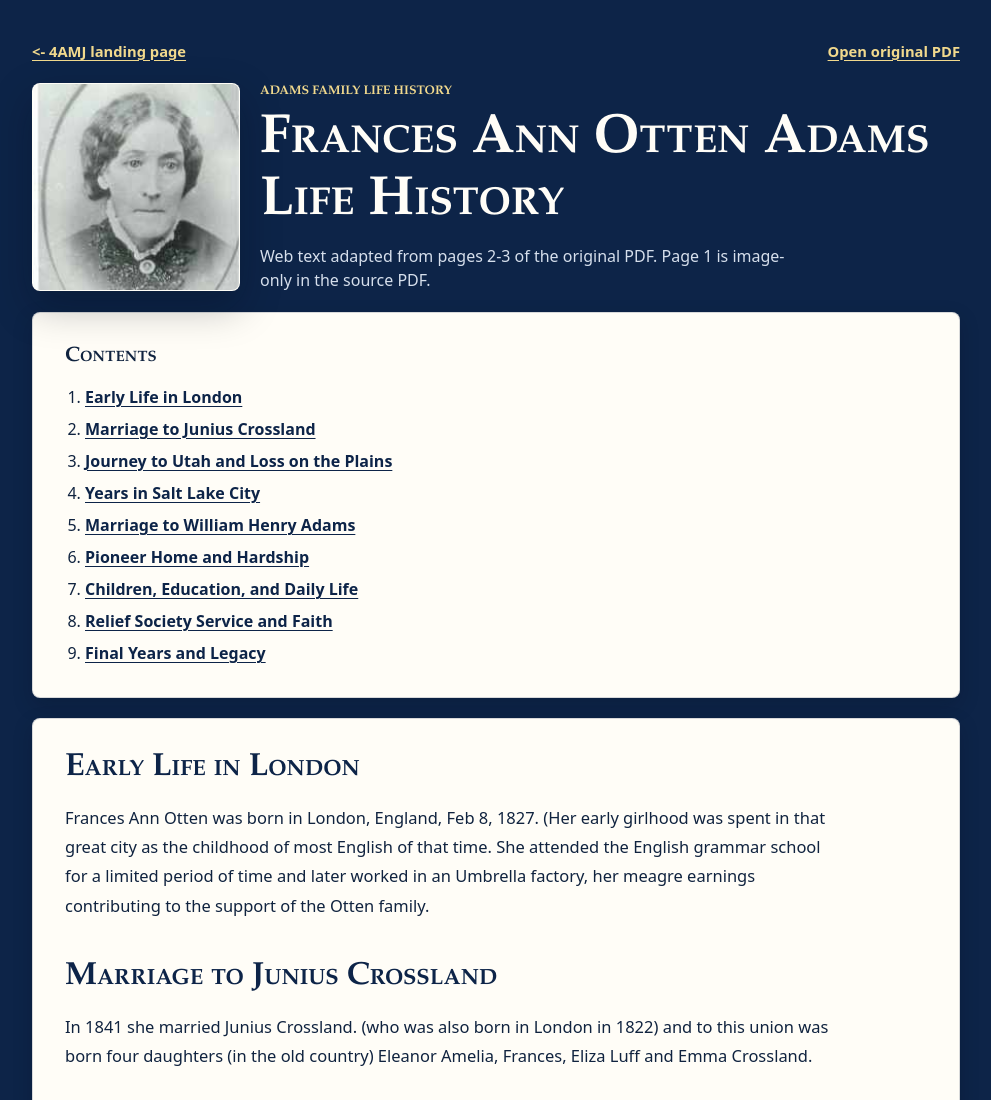
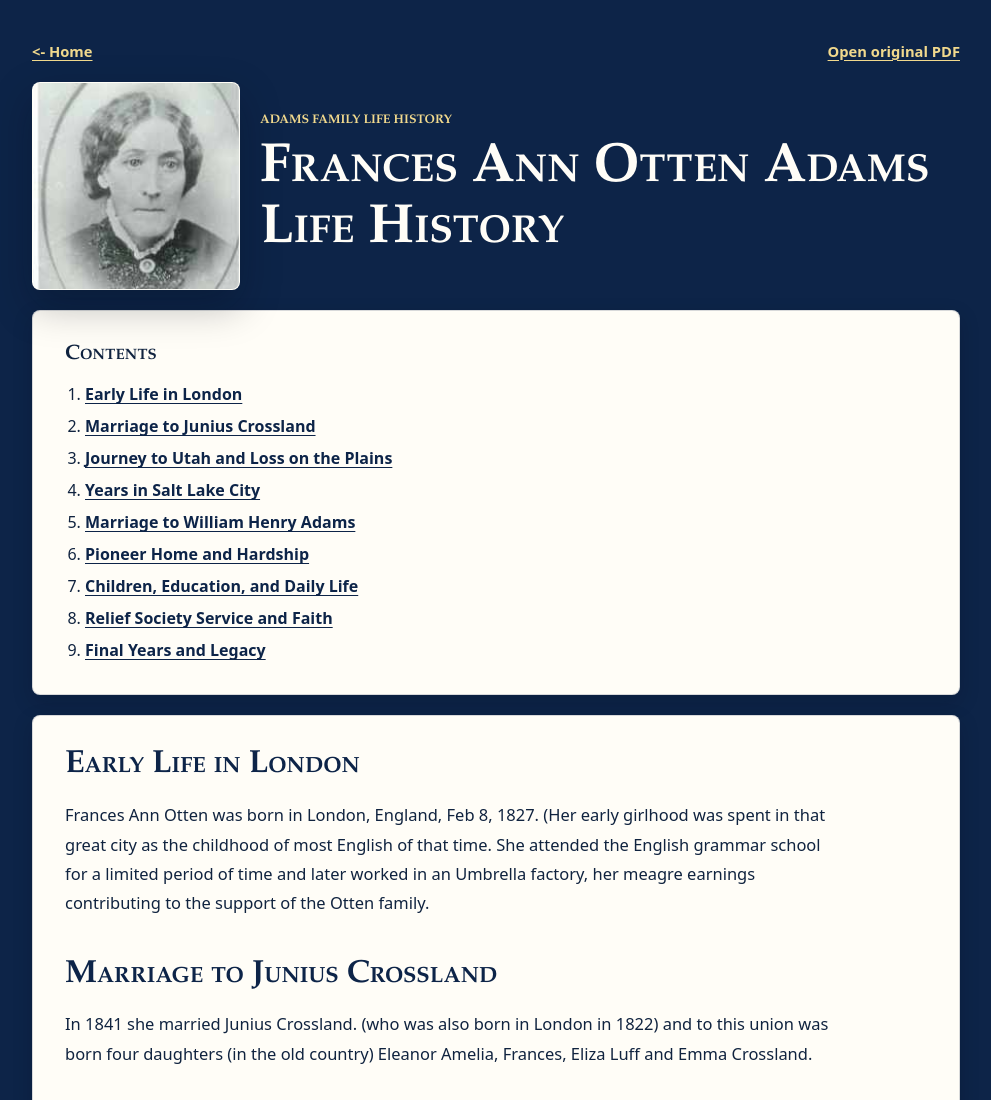
Before and after one commit to JoeyWilkes12/4amj-genealogy, a plain HTML site: page frances-otten-adams.html in a window 1280 px wide. Shown: the top 1100 px of the page, without its empty margins (144-1135 px from the left). Drawn offline with Linux system fonts and the light colour scheme.

Commit message:
wording modifications

```diff
--- a/frances-otten-adams.html
+++ b/frances-otten-adams.html
@@ -18,7 +18,7 @@
         <main class="page-shell history-page">
           <article class="reader" aria-labelledby="page-title">
             <nav class="top-actions" aria-label="Page links">
-              <a class="back-link" href="https://joeywilkes12.github.io/4AMJ/">&lt;- 4AMJ landing page</a>
+              <a class="back-link" href="https://joeywilkes12.github.io/4AMJ/">&lt;- Home</a>
               <a class="back-link" href="./assets/Life%20History%20of%20Frances%20Otten%20Adams.pdf">Open original PDF</a>
             </nav>
 
@@ -29,7 +29,7 @@
               <div class="history-title-block">
                 <p class="eyebrow">Adams Family Life History</p>
                 <h1 id="page-title">Frances Ann Otten Adams Life History</h1>
-                <p class="subtitle">Web text adapted from pages 2-3 of the original PDF. Page 1 is image-only in the source PDF.</p>
+                <!-- <p class="subtitle">Web text adapted from pages 2-3 of the original PDF. Page 1 is image-only in the source PDF.</p> -->
               </div>
             </header>
 
```
Also changed, not shown: william-henry-adams.html (+2 -2 lines).
